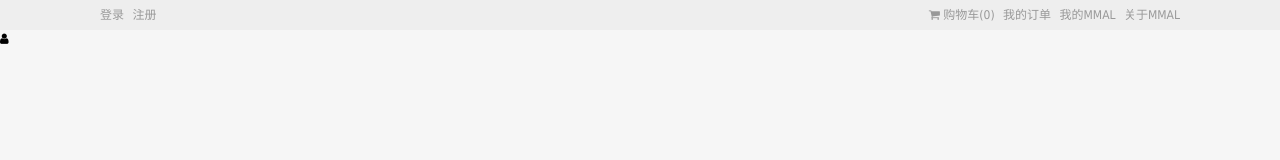
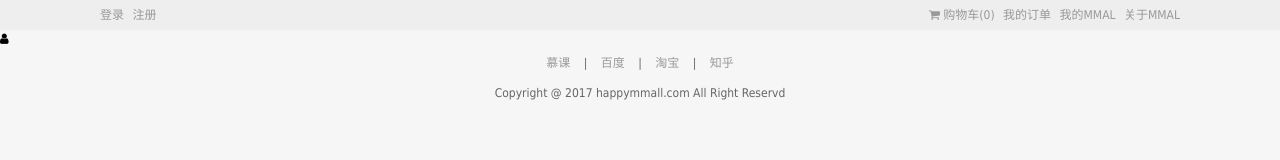
Before and after one commit to wrma/mmall-fe, a website built with webpack: page src/view/index.html in a window 1280 px wide. Built offline with nearby package versions, Linux system fonts and the light colour scheme.

Commit message:
完善footer

```diff
--- /dev/null
+++ b/src/page/common/footer/index.css
@@ -0,0 +1,23 @@
+/*
+* @Author: ThinkPad
+* @Date:   2017-07-07 17:07:14
+* @Last Modified by:   ThinkPad
+* @Last Modified time: 2017-07-07 17:16:44
+*/
+.footer{
+    padding-bottom: 10px;
+}
+.footer .links{
+    text-align: center;
+    color: #666;
+    line-height: 30px;
+}
+.footer .links .link{
+    padding: 0 10px
+}
+
+.footer .copyright{
+    text-align: center;
+    color: #666;
+    line-height: 30px;
+}
--- a/src/page/common/index.js
+++ b/src/page/common/index.js
@@ -2,10 +2,11 @@
 * @Author: ThinkPad
 * @Date:   2017-06-30 21:04:25
 * @Last Modified by:   ThinkPad
-* @Last Modified time: 2017-07-07 16:17:50
+* @Last Modified time: 2017-07-07 17:08:07
 */
 
 'use strict';
 
 require('./layout.css');
 require('node_modules/font-awesome/css/font-awesome.min.css');
+require('./footer/index.css');
--- a/src/view/layout/footer.html
+++ b/src/view/layout/footer.html
@@ -1 +1,14 @@
+   <div class="footer">
+       <div class="w">
+           <div class="links">
+               <a href="http://www.immoc.com" class="link">慕课</a> |
+               <a href="http://www.baidu.com" class="link">百度</a> |
+               <a href="http://www.taobao.com" class="link">淘宝</a> |
+               <a href="http://www.zhihu.com" class="link">知乎</a>
+           </div>
+           <p class="copyright">
+               Copyright @ 2017 happymmall.com All Right Reservd
+           </p>
+       </div>
+   </div>
     <script type="text/javascript" src="https://cdn.bootcss.com/jquery/1.11.3/jquery.min.js"></script>
```
